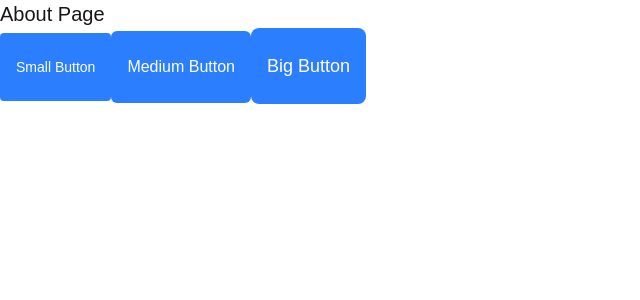
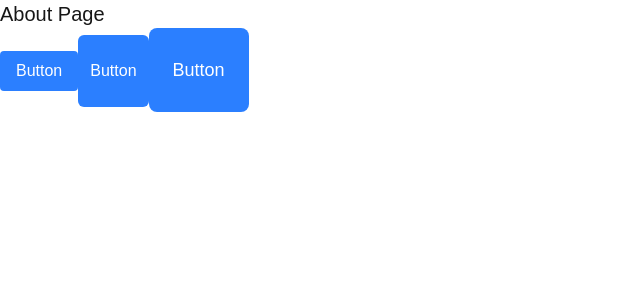
Before and after one commit to Mdlalose4life/alx-project-0x02-setup, a Next.js app in the folder alx-project-0x02/: page /about in a window 1280 px wide. Shown: the top 300 px of the page, without its empty margins (0-640 px from the left). Built offline with nearby package versions, Linux system fonts and the light colour scheme.

Commit message:
The buttons

```diff
--- a/alx-project-0x02/components/common/Button.tsx
+++ b/alx-project-0x02/components/common/Button.tsx
@@ -1,9 +1,16 @@
 import { type ButtonProps } from "@/interfaces"
 
-const Button: React.FC <ButtonProps> = ({title, styles}) => {
+const Button: React.FC <ButtonProps> = ({shape, size}) => {
+
+    const ButtonSizes = {
+        small: "px-4 py-2 text-sm",
+        medium: "px-3 py-6 text-md",
+        large: "px-6 py-7 text-lg ",
+    }
+
     return (
-            <button className={`px-4 py-6 text-white bg-blue-500 ${styles}`}>
-                {title}
+            <button className={`text-white bg-blue-500 ${shape} ${ButtonSizes[size]}}`}>
+                Button
             </button>
     )
 }
--- a/alx-project-0x02/interfaces/index.ts
+++ b/alx-project-0x02/interfaces/index.ts
@@ -10,6 +10,6 @@ export interface PostModalProps {
   }
 
   export interface ButtonProps {
-    tittle: string;
-    style: string;
+    size: 'small' | 'medium' | 'large'
+    shape: 'rounded-sm' | 'rounded-md' | 'rounded-lg';
   }
--- a/alx-project-0x02/pages/about.tsx
+++ b/alx-project-0x02/pages/about.tsx
@@ -4,9 +4,9 @@ const Landing: React.FC = () => {
     return (
       <div>
         <h1 className=" text-xl font-extralight">About Page</h1>
-        <Button title="Small Button" styles="text-sm rounded-sm"/>
-        <Button title="Medium Button" styles="text-md rounded-md"/>
-        <Button title="Big Button" styles="text-lg rounded-lg"  />
+        <Button size="small" shape="rounded-sm"/>
+        <Button size="medium" shape="rounded-md"/>
+        <Button size="large" shape="rounded-lg"  />
       </div>
     )
   }
```
